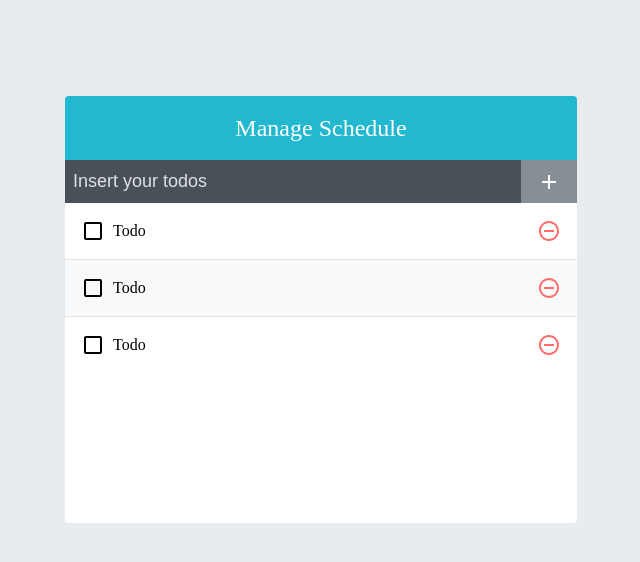
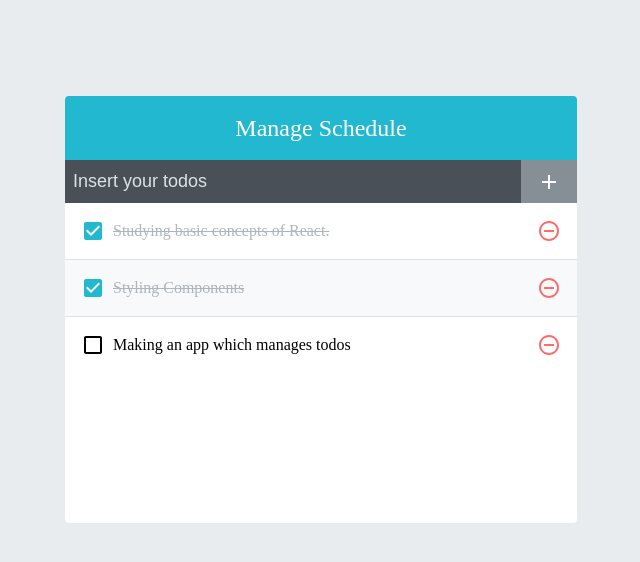
Before and after one commit to kod4284/todo-list-optimized, a React (Create React App) app: page / in a window 1280 px wide. Shown: the top 562 px of the page, without its empty margins (319-959 px from the left). Built offline with nearby package versions, Linux system fonts and the light colour scheme; the HTML template or start-up script is replaced by a standard one.

Commit message:
Update components

```diff
--- /dev/null
+++ b/src/common/type.ts
@@ -0,0 +1,13 @@
+export interface todoArrayProps {
+  todos: todo[]
+}
+
+export interface todoProps {
+  todo: todo
+}
+
+export interface todo {
+  id: number,
+  text: string,
+  checked: boolean,
+}
--- a/src/components/TodoInsert.tsx
+++ b/src/components/TodoInsert.tsx
@@ -1,11 +1,18 @@
-import React from 'react';
+import React, { useState, useCallback } from 'react';
 import { MdAdd } from 'react-icons/md';
 import '@/styles/TodoInsert.scss';
 
 function TodoInsert() {
+  const [value, setValue] = useState('');
+
+  const onChange = useCallback(
+    (e: React.ChangeEvent<HTMLInputElement>) => setValue(e.target.value),
+    [],
+  );
+
   return (
     <form className="TodoInsert">
-      <input placeholder="Insert your todos" />
+      <input onChange={onChange} placeholder="Insert your todos" />
       <button type="submit">
         <MdAdd />
       </button>
--- a/src/components/TodoList.tsx
+++ b/src/components/TodoList.tsx
@@ -1,21 +1,14 @@
 import React from 'react';
 import TodoListItem from '@/components/TodoListItem';
 import '@/styles/TodoList.scss';
+import { todoArrayProps } from '@/common/type';
 
-interface Props {
-  todos: {
-    id: number,
-    text: string,
-    checked: boolean,
-  }
-}
-
-function TodoList({ todos: { id, text, checked } }: Props) {
+function TodoList({ todos }: todoArrayProps) {
   return (
     <div className="TodoList">
-      <TodoListItem />
-      <TodoListItem />
-      <TodoListItem />
+      {todos.map((todo) => (
+        <TodoListItem todo={todo} key={todo.id} />
+      ))}
     </div>
   );
 }
--- a/src/components/TodoListItem.tsx
+++ b/src/components/TodoListItem.tsx
@@ -4,14 +4,17 @@ import {
   MdCheckBox,
   MdRemoveCircleOutline,
 } from 'react-icons/md';
+import cn from 'classnames';
+import { todoProps } from '@/common/type';
 import '@/styles/TodoListItem.scss';
 
-function TodoListItem() {
+
+function TodoListItem({ todo: { checked, text } }: todoProps) {
   return (
     <div className="TodoListItem">
-      <div className="checkbox">
-        <MdCheckBoxOutlineBlank />
-        <div className="text">Todo</div>
+      <div className={cn('checkbox', { checked })}>
+        {checked ? <MdCheckBox /> : <MdCheckBoxOutlineBlank />}
+        <div className="text">{text}</div>
       </div>
       <div className="remove">
         <MdRemoveCircleOutline />
```
